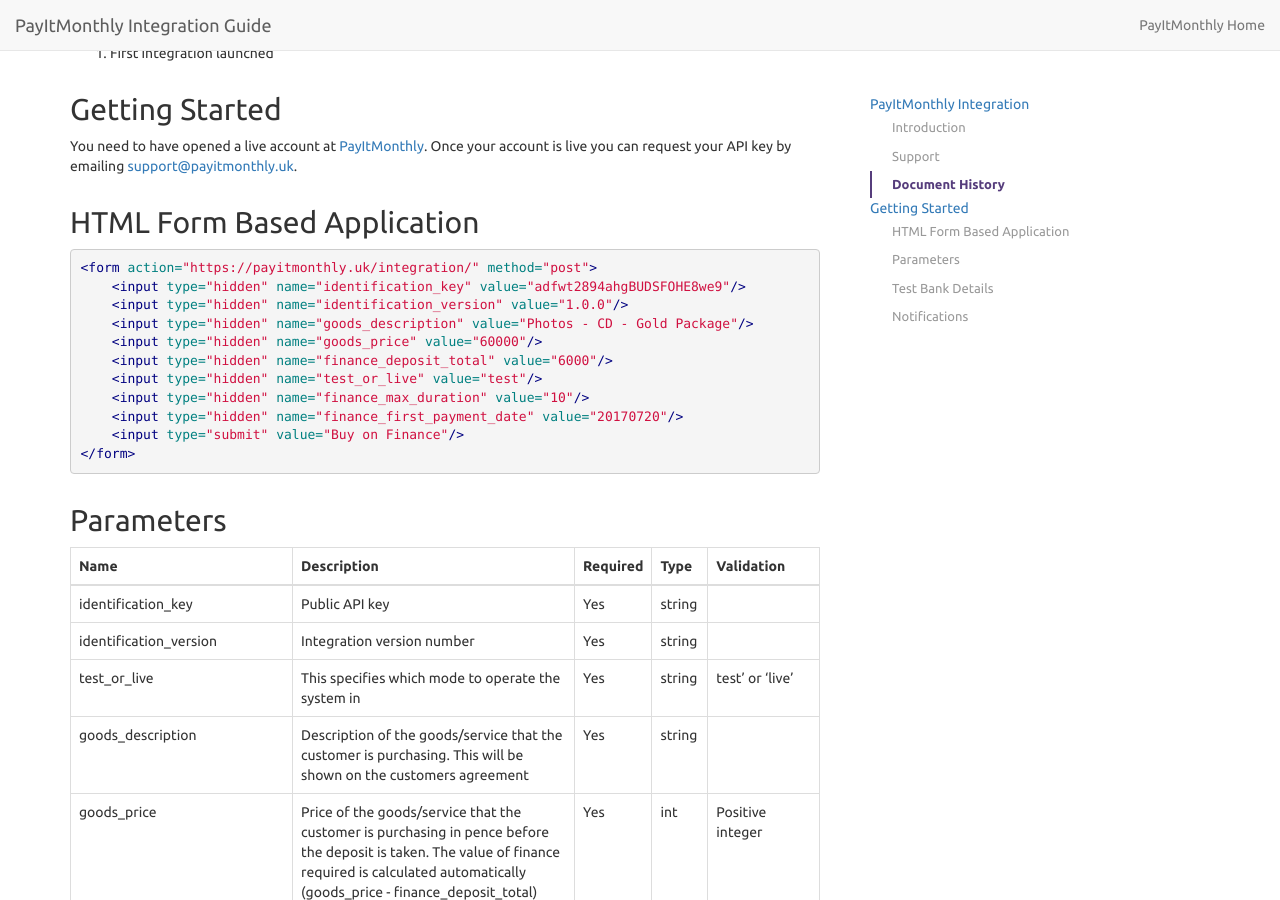
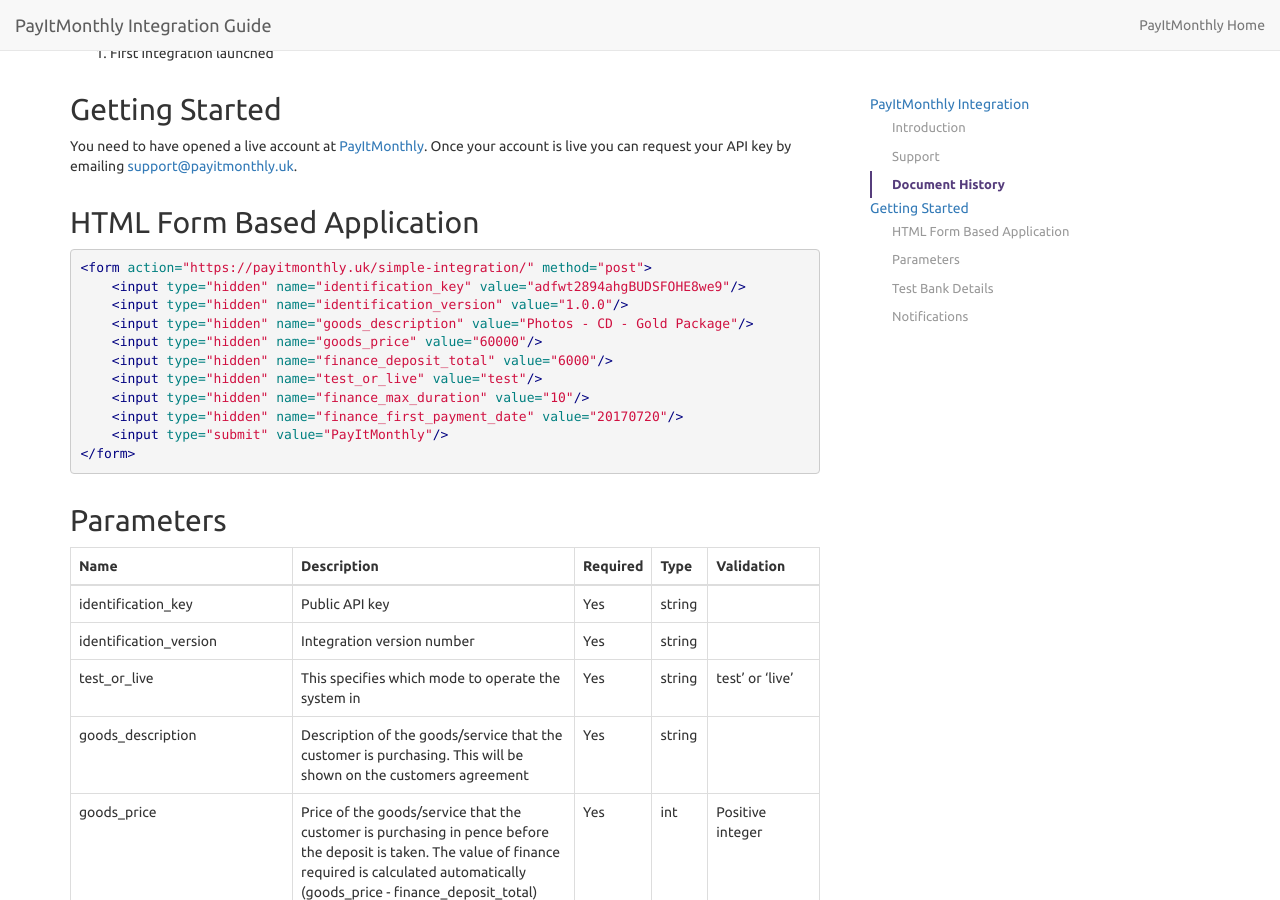
Before and after one commit to payitmonthly/Integration, a Jekyll site: the page built from index.md, in a window 1280 px wide and 900 px high, scrolled down 347 px. Built offline with Jekyll 4.4.1, drawn with Linux system fonts in a browser that asks for light colours; nearby versions of some CDN libraries; our own code applies the rules of GitHub Pages for plain Markdown files.

Commit message:
Update index.md

````diff
--- a/index.md
+++ b/index.md
@@ -26,7 +26,7 @@ You need to have opened a live account at [PayItMonthly](https://payitmonthly.uk
 ## HTML Form Based Application
 
 ```markdown
-<form action="https://payitmonthly.uk/integration/" method="post">
+<form action="https://payitmonthly.uk/simple-integration/" method="post">
     <input type="hidden" name="identification_key" value="adfwt2894ahgBUDSFOHE8we9"/>
     <input type="hidden" name="identification_version" value="1.0.0"/>
     <input type="hidden" name="goods_description" value="Photos - CD - Gold Package"/>
@@ -35,7 +35,7 @@ You need to have opened a live account at [PayItMonthly](https://payitmonthly.uk
     <input type="hidden" name="test_or_live" value="test"/>
     <input type="hidden" name="finance_max_duration" value="10"/>
     <input type="hidden" name="finance_first_payment_date" value="20170720"/>
-    <input type="submit" value="Buy on Finance"/>
+    <input type="submit" value="PayItMonthly"/>
 </form>
 ```
 
````
